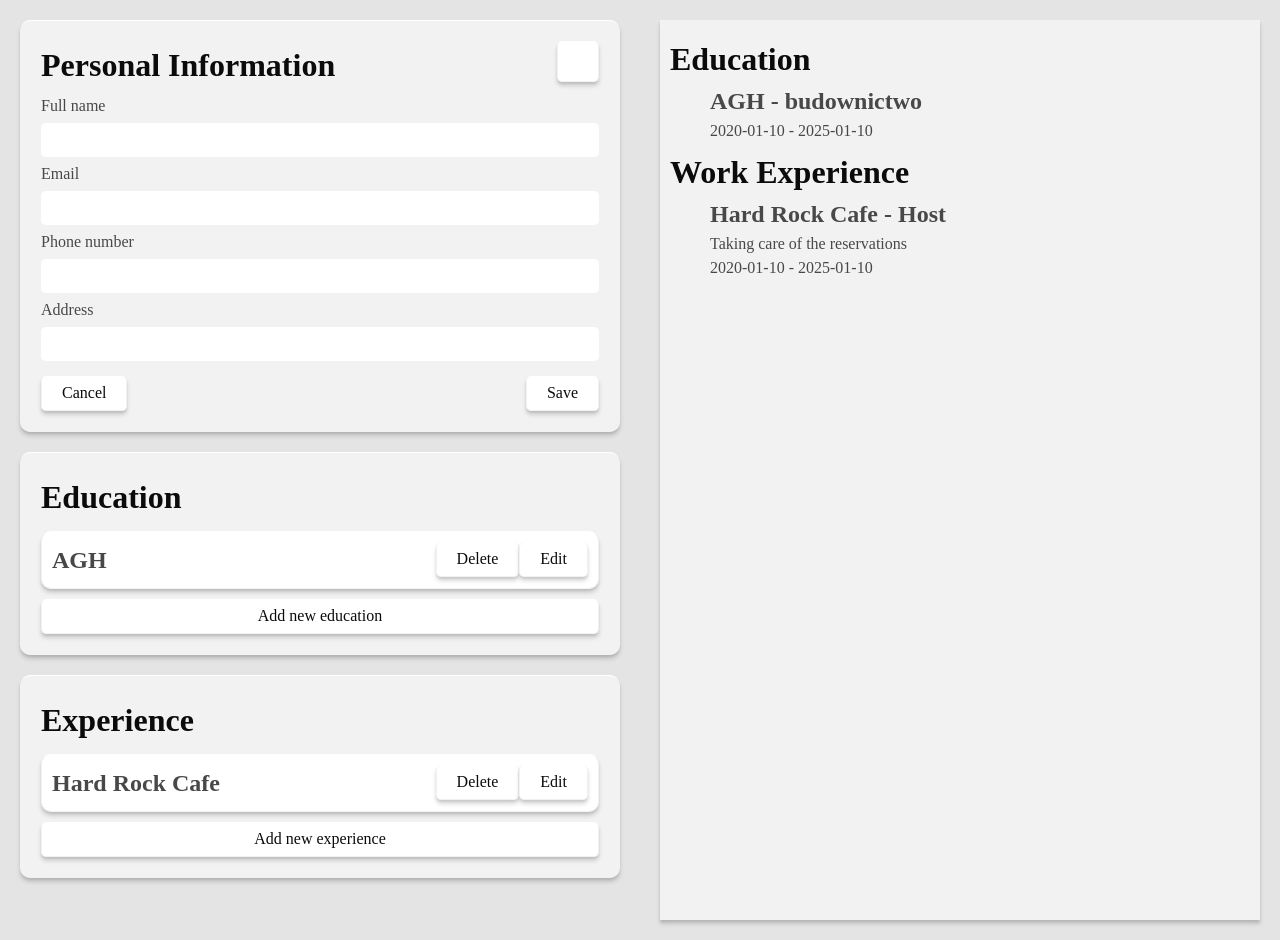
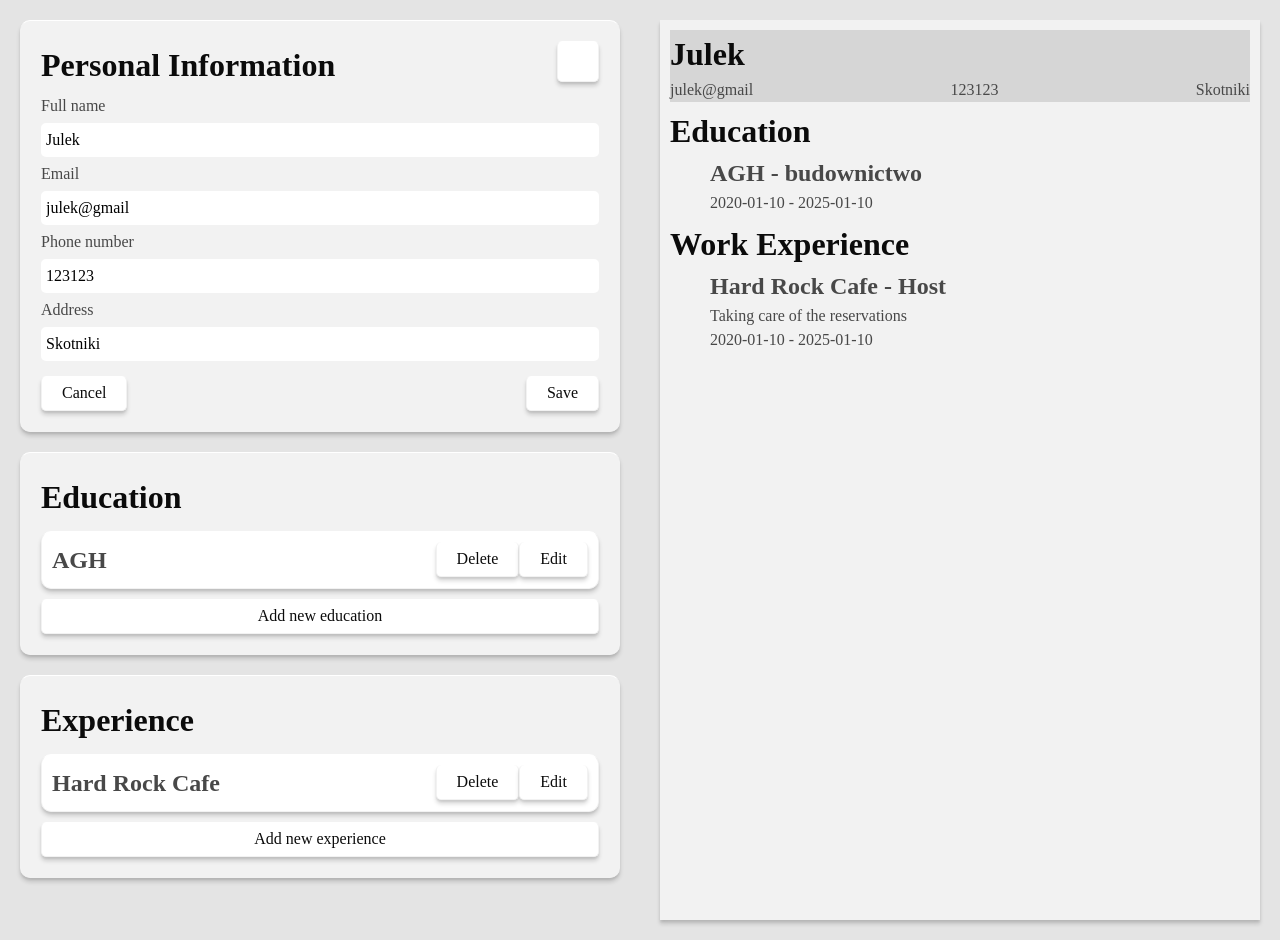
Before and after one commit to Julczan/cv_app, a React (Vite) app: page / in a window 1280 px wide. Built offline with nearby package versions, Linux system fonts and the light colour scheme.

Commit message:
add personal info and output it

```diff
--- a/src/components/App.jsx
+++ b/src/components/App.jsx
@@ -11,6 +11,17 @@ function App(props) {
   const [experienceInfo, setExperienceInfo] = useState(
     props.initialInfo.experience,
   );
+
+  function addPersonalInfo({ name, email, phone, address }) {
+    const newPersonalInfo = {
+      name: name,
+      email: email,
+      phone: phone,
+      address: address,
+    };
+
+    setPersonalInfo(newPersonalInfo);
+  }
 
   function addExperience({
     companyName,
@@ -31,23 +42,16 @@ function App(props) {
     setExperienceInfo([...experienceInfo, newExperience]);
   }
 
-  function editExperience(
-    id,
-    companyName,
-    position,
-    responsibility,
-    startDate,
-    endDate,
-  ) {
+  function editExperience(id, newExperience) {
     const editedExperience = experienceInfo.map((experience) => {
       if (id === experience.id) {
         return {
           ...experience,
-          companyName: companyName,
-          position: position,
-          responsibility: responsibility,
-          startDate: startDate,
-          endDate: endDate,
+          companyName: newExperience.companyName,
+          position: newExperience.position,
+          responsibility: newExperience.responsibility,
+          startDate: newExperience.startDate,
+          endDate: newExperience.endDate,
         };
       }
 
@@ -106,9 +110,10 @@ function App(props) {
   return (
     <>
       <InputSection
-        personalInfo={personalInfo}
+        initialInfo={personalInfo}
         educationInfo={educationInfo}
         experienceInfo={experienceInfo}
+        addPersonalInfo={addPersonalInfo}
         addExperience={addExperience}
         deleteExperience={deleteExperience}
         editExperience={editExperience}
@@ -117,6 +122,7 @@ function App(props) {
         deleteEducation={deleteEducation}
       />
       <OutputCard
+        personalInfo={personalInfo}
         experienceInfo={experienceInfo}
         educationInfo={educationInfo}
       />
--- a/src/components/Experience.jsx
+++ b/src/components/Experience.jsx
@@ -56,14 +56,7 @@ function Experience(props) {
 
   function handleSubmitUpdate(e) {
     e.preventDefault();
-    props.editExperience(
-      editingExperience.id,
-      newExperience.companyName,
-      newExperience.position,
-      newExperience.responsibility,
-      newExperience.startDate,
-      newExperience.endDate,
-    );
+    props.editExperience(editingExperience.id, newExperience);
     setNewExperience({
       companyName: "",
       position: "",
--- a/src/components/Input.jsx
+++ b/src/components/Input.jsx
@@ -8,6 +8,7 @@ function Input(props) {
         name={props.id}
         value={props.value}
         onChange={props.onChange}
+        autoComplete="no"
       />
     </>
   );
@@ -23,6 +24,7 @@ function DateInput(props) {
         value={props.value}
         type="date"
         onChange={props.onChange}
+        autoComplete="no"
       />
     </>
   );
@@ -37,6 +39,7 @@ function TextAreaInput(props) {
         name={props.id}
         value={props.value}
         onChange={props.onChange}
+        autoComplete="no"
       />
     </>
   );
--- a/src/components/InputSection.jsx
+++ b/src/components/InputSection.jsx
@@ -6,7 +6,10 @@ import Experience from "./Experience";
 function InputSection(props) {
   return (
     <div className="input-section">
-      <PersonalInfo info={props.personalInfo} />
+      <PersonalInfo
+        addPersonalInfo={props.addPersonalInfo}
+        initialInfo={props.initialInfo}
+      />
       <EducationInfo
         addEducation={props.addEducation}
         educationTitles={props.educationInfo}
--- a/src/components/OutputCard.jsx
+++ b/src/components/OutputCard.jsx
@@ -5,11 +5,11 @@ function OutputCard(props) {
     <div className="output-section">
       <div className="card-output">
         <div className="output-header">
-          <h1>{}</h1>
+          <h1>{props.personalInfo.name}</h1>
           <div className="contact">
-            <p>{}</p>
-            <p>{}</p>
-            <p>{}</p>
+            <p>{props.personalInfo.email}</p>
+            <p>{props.personalInfo.phone}</p>
+            <p>{props.personalInfo.address}</p>
           </div>
         </div>
         <div className="education-container">
--- a/src/components/PersonalInfo.jsx
+++ b/src/components/PersonalInfo.jsx
@@ -1,8 +1,19 @@
+import { useState } from "react";
 import { Input } from "./Input";
 
-function PersonalInfo() {
+function PersonalInfo(props) {
+  const [personalInfo, setPersonalInfo] = useState(props.initialInfo);
+
   function handleSubmit(e) {
     e.preventDefault();
+    props.addPersonalInfo(personalInfo);
+  }
+
+  function handleChange(e) {
+    setPersonalInfo({
+      ...personalInfo,
+      [e.target.name]: [e.target.value],
+    });
   }
 
   return (
@@ -11,10 +22,30 @@ function PersonalInfo() {
         <h1>Personal Information</h1>
         <button className="show-btn"></button>
         <form action="post" onSubmit={handleSubmit}>
-          <Input label={"Full name"} id={"nameInput"} />
-          <Input label={"Email"} id={"emailInput"} />
-          <Input label={"Phone number"} id={"phoneInput"} />
-          <Input label={"Address"} id={"addressInput"} />
+          <Input
+            label={"Full name"}
+            id={"name"}
+            value={personalInfo.name}
+            onChange={handleChange}
+          />
+          <Input
+            label={"Email"}
+            id={"email"}
+            value={personalInfo.email}
+            onChange={handleChange}
+          />
+          <Input
+            label={"Phone number"}
+            id={"phone"}
+            value={personalInfo.phone}
+            onChange={handleChange}
+          />
+          <Input
+            label={"Address"}
+            id={"address"}
+            value={personalInfo.address}
+            onChange={handleChange}
+          />
           <div className="btn-container">
             <button>Cancel</button>
             <button type="submit">Save</button>
```
